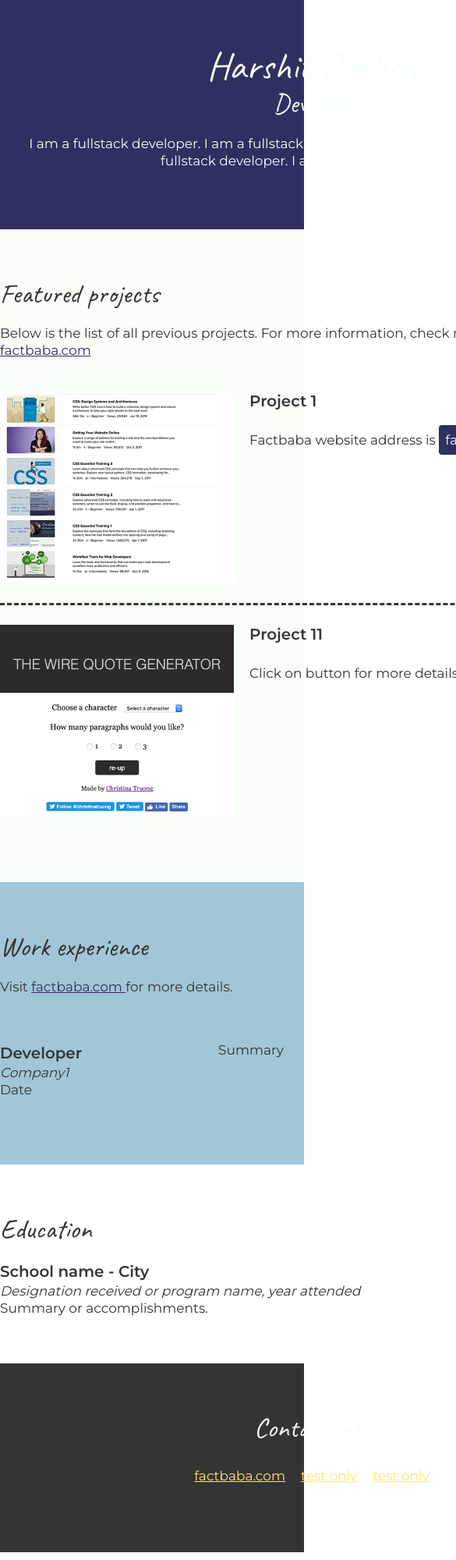
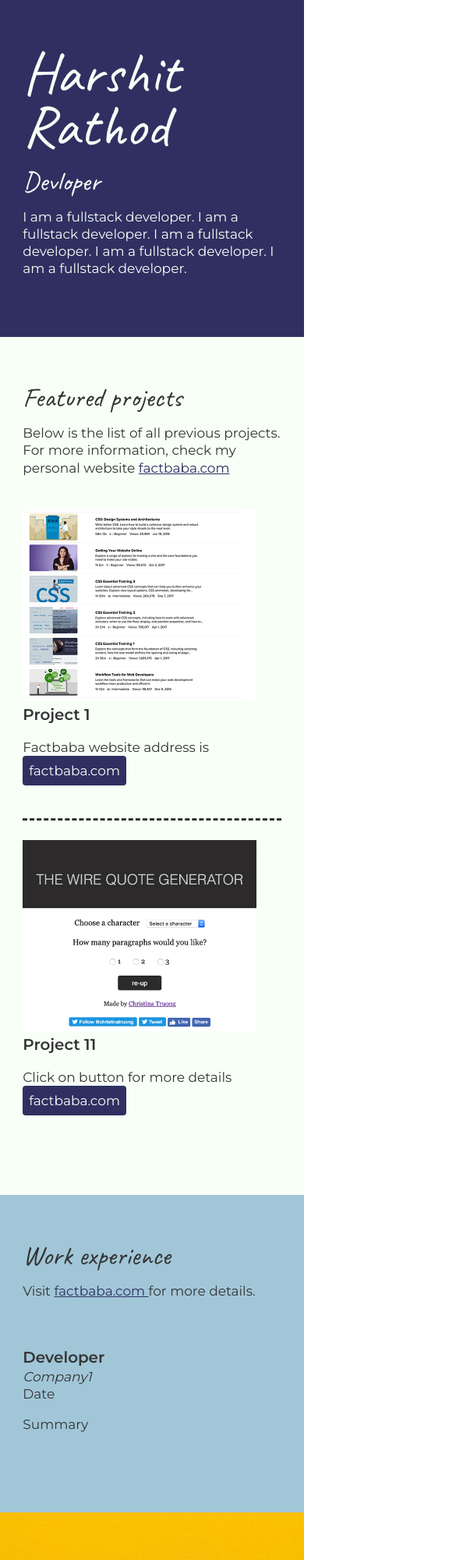
Before and after one commit to Rathod-Harshit/Web-dev, a plain HTML site: page final/index.html in a window 390 px wide. Shown: the top 2000 px of the page at 78% size, 585 px wide, since content can reach past the window. Drawn offline with Linux system fonts and the light colour scheme.

Commit message:
Add responsive layout

```diff
--- a/final/css/styles.css
+++ b/final/css/styles.css
@@ -49,7 +49,8 @@ h2 {
     }
 
     .content-wrap {
-    width: 800px;
+        max-width: 800px;
+        width: 85%;
         margin: 0 auto;
         padding: 60px 0;
     }
@@ -75,23 +76,15 @@ h3 {
     .divider>section:last-of-type {
         border-bottom: none;
     }
-
-
     /* ************************************************* */
-
-
     /* Profile ************************************************* */
 
     header {
         background: #2F3061;
         color: #F7FFF7;
-    text-align: center;
+        /* text-align: center; */
     }
-
-
     /* ************************************************* */
-
-
     /* Projects ************************************************* */
 
     .project {
@@ -121,20 +114,15 @@ header {
         /* border-color: #343434;
     padding: 25px 0; */
     }
-
-.pro-list img {
+    /* .pro-list img {
     float: left;
     margin-right: 20px;
-}
+} */
 
     .pro-list h3 {
         margin-top: 0;
     }
-
-
     /* ************************************************* */
-
-
     /* Work exp ************************************************* */
 
     .wrk-exp {
@@ -144,42 +132,78 @@ header {
     .wrk-exp a {
         color: #2f3061;
     }
-
-.wrk-list {
+    /* .wrk-list {
     display: grid;
     grid-template-columns: 1fr 2fr;
     column-gap: 20px;
+} */
+    /* ************************************************* */
+    /* Education ************************************************* */
+
+    .education {
+        background-image: url(../images/img3.jpg);
+        background-size: cover;
+        background-position: top right;
+        padding-bottom: 100px;
     }
 
-
+    .education p {
+        width: 60%;
+    }
     /* ************************************************* */
-
-
-/* Education ************************************************* */
-
-
-/* ************************************************* */
-
-
     /* Contact info ************************************************* */
 
     footer {
         background: #343434;
         color: #f7fff7;
-    text-align: center;
+        /* text-align: center; */
     }
 
     .contact-info {
         list-style-type: none;
         padding: 0;
-    display: flex;
-    justify-content: center;
+        /* display: flex;
+        justify-content: center; */
     }
 
     .contact-info a {
         padding: 10px;
         display: inline-block;
     }
+    /* ************************************************* */
+    /* Tags ************************************************* */
 
+    @media screen and (min-width:750px) {
+        header,
+        footer {
+            text-align: center;
+        }
+        .pro-list img {
+            float: left;
+            margin-right: 20px;
+        }
+        .wrk-list {
+            display: grid;
+            grid-template-columns: 1fr 2fr;
+            column-gap: 20px;
+        }
+        .contact-info {
+            display: flex;
+            justify-content: center;
+        }
+    }
 
+    @media screen and (max-width:749px) {
+        h1 {
+            font-size: 75px;
+            line-height: 0.9;
+            margin-bottom: 20px;
+        }
+        h2 {
+            line-height: 1;
+        }
+        .contact-info a {
+            padding: 5px;
+        }
+    }
     /* ************************************************* */
```
Lines whose indentation alone changed are shown as unchanged.
